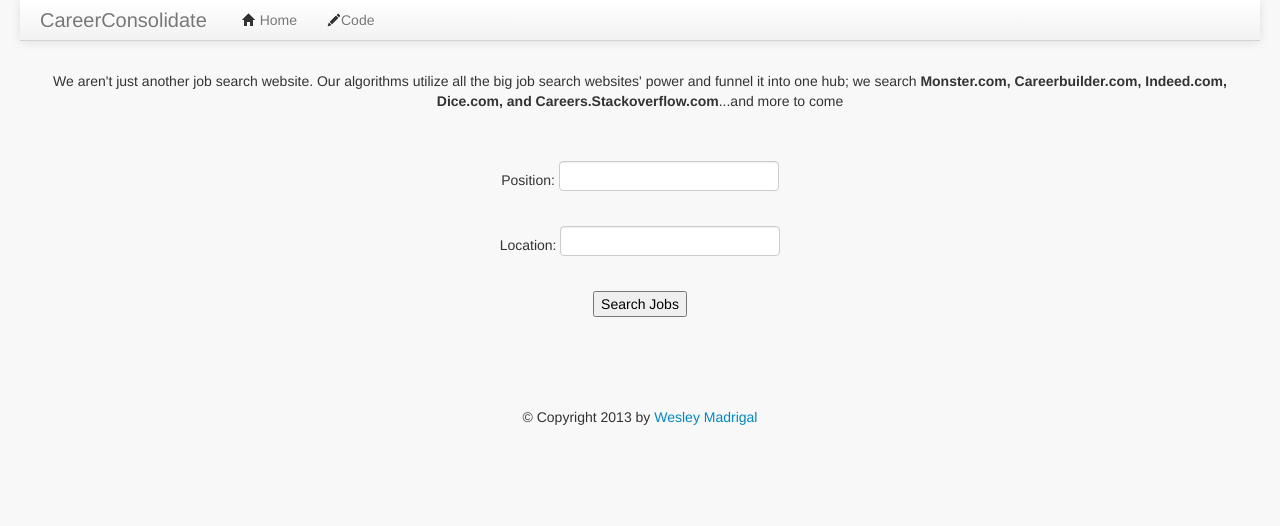
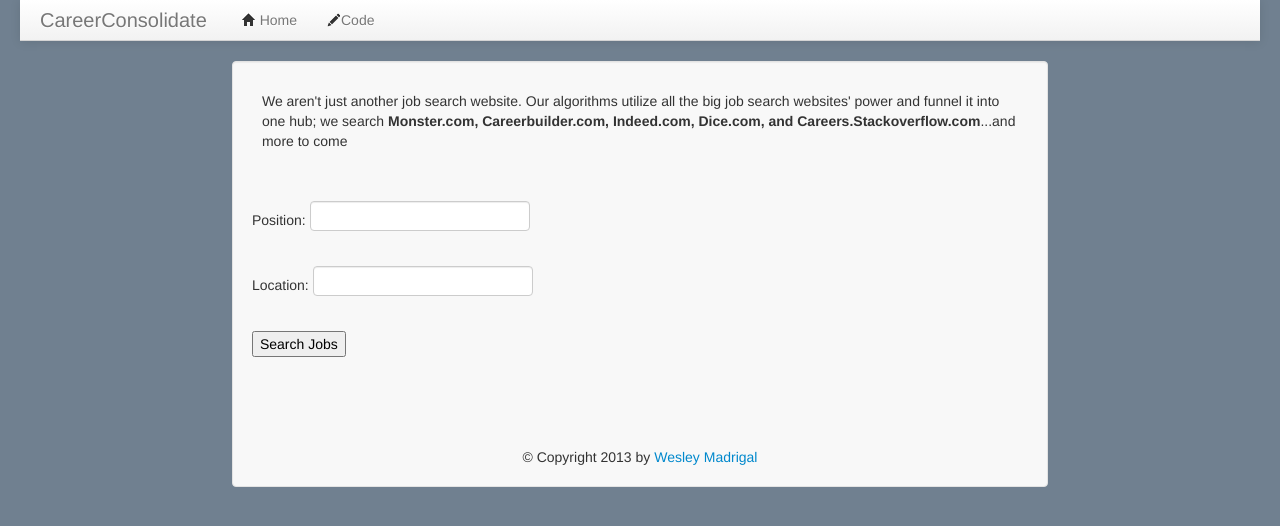
Before and after one commit to jpaezsa/CareerConsolidate, a Python web app: template careerapp/templates/main.html in a window 1280 px wide. Shown: the top 526 px of the page. Run offline with Jinja, Linux system fonts and the light colour scheme; the template is opened without the code that fills it, so the values that code supplies are empty.

Commit message:
Some styling changes to the career app

```diff
--- a/careerapp/templates/main.html
+++ b/careerapp/templates/main.html
@@ -14,6 +14,7 @@
 
 <!-- +++++++++++++++++ /!-->
 
+
 <!-- Social Network Script /!-->
 
 <script type="text/javascript" src="http://w.sharethis.com/button/buttons.js"></script>
@@ -25,7 +26,10 @@
 
 </head>
 
+<!--
 <body style="background-color:#F8F8F8;">
+/!-->
+<body style="background-color:#708090">
 
 <div class="container-fluid">
 	{% block title %}
@@ -48,7 +52,11 @@
    		</div>
 	</div>
 <br>
-<div class="content pagination-centered">
+<div class="row-fluid">
+	<div class="span2" style="background-color:#708090">
+	</div>
+	<div class="span8 well" style="background-color:#F8F8F8;">
+<div class="content pagination-left">
 <p style="margin-left:10px; margin-right:10px; margin-top:10px; margin-bottom:10px;">We aren't just another job search website.  Our algorithms utilize all the big job search websites' power and funnel it into one hub; we search <b>Monster.com,  Careerbuilder.com,  Indeed.com,  Dice.com,  and Careers.Stackoverflow.com</b>...and more to come</p>
 <br>
 <br>
@@ -72,19 +80,20 @@
 	<p style="color:green; font-size:22px;"><b>The jobs we found for {{position}} in {{location}}:</b></p>
 	<hr>
 	<br>
-	   <ol class="pager">
+	   <ul class="nav nav-list">
 		{% for job in jobs_dict.keys() %}
 		<li><a class="linkss" target="_blank" onclick="window.open('{{jobs_dict[job]}}');"><h4>{{job}}</h4></a></li>
 		<br>
 
 		{% endfor %}
-	  </ol>
+	  </ul>
 
 	{% elif nojobs %}
 		<p style="color:green; font-weight:bold; font-size:25px; padding:50px;">{{nojobs}}</p>
 	{% endif %}
+	</div>
 
-
+	<div class="content pagination-centered">
 	{% block footer %}
 	<div class="footer-wrapper" style="margin-top:10px;">
                         &copy; Copyright 2013 by <a href="http://www.wesmadrigal.blogspot.com">Wesley Madrigal</a>
@@ -97,6 +106,10 @@
         </div>
 
 	{% endblock %}
+	</div>
+</div>
+	<div class="span2" style="background-color:#708090">
+	</div>
 </div>
 </div>
 
```
Also changed, not shown: 4 other files.
